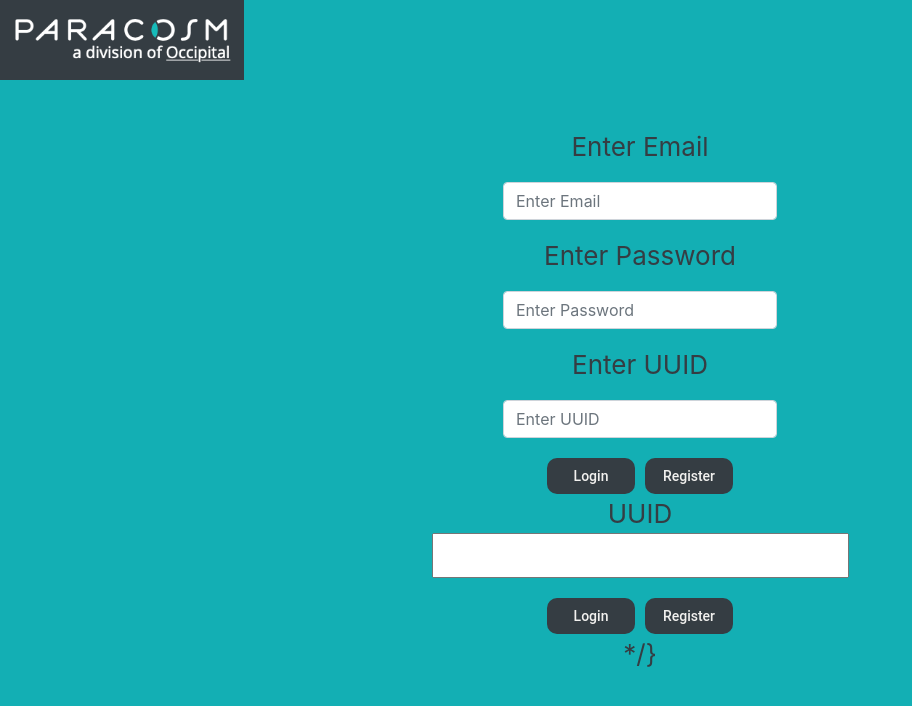
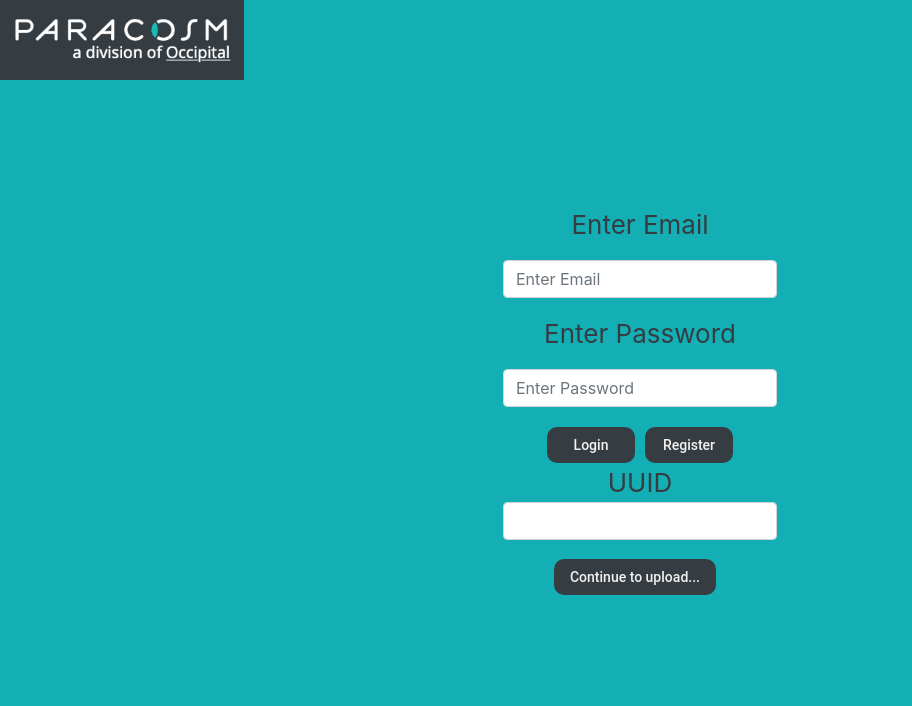
Before and after one commit to lukeherczeg/CalibrationApp, a React (Create React App) app in the folder client/: page /Home in a window 1280 px wide. Shown: the top 706 px of the page, without its empty margins (0-912 px from the left). Built offline with nearby package versions, Linux system fonts and the light colour scheme.

Commit message:
Login works, dealing with uuid functionaly now.

```diff
--- a/client/src/views/Home/Home.js
+++ b/client/src/views/Home/Home.js
@@ -53,24 +53,36 @@ class Home extends Component {
 
             {/*onChange, update the text in the UUID string*/}
             <text>UUID</text>
-                <p><input type="text" name="UUID" id="UUID" onChange={this.handleUuidChange}/></p>
-
+            <div className = "form-group">
+                <input value={this.state.UUID} type = "email" className = "form-control" onChange={this.handleUuidChange}/>
+            </div>
             <a class="Buttons">
               <Link to="/Upload">
           {/* When login pressed, handleSubmit and route to the Upload page.*/}
                 <button class="loginButton" type="button" onClick={() => { this.handleSubmit() }}>
-                  Login
+                  Continue to upload...
                 </button>
               </Link>
-              <Link to="/Register">
-                <button class="registerButton" type="button">
-                  Register
-                </button>
-              </Link>
-            </a> */}
+            </a>
           </div>
         );
     }
 }
 
+// <text>UUID</text>
+// <div className = "form-group">
+//     <input value={this.state.UUID} type = "email" className = "form-control" onChange={this.handleUuidChange}/>
+// </div>
+// <a class="Buttons">
+//   <Link to="/Upload">
+// {/* When login pressed, handleSubmit and route to the Upload page.*/}
+//     <button class="loginButton" type="button" onClick={() => { this.handleSubmit() }}>
+//       Continue to upload...
+//     </button>
+//   </Link>
+// </a>
+
+
+
+
 export default Home;
--- a/client/src/views/Register/RegisterAuth.js
+++ b/client/src/views/Register/RegisterAuth.js
@@ -10,13 +10,12 @@ const SignupComponent = () =>
     ({
         email: '',
         password:'',
-        confirm_pass: '',
         error: '',
         loading:false,
         message: '',
         showForm: true,
     })
-    const {email,password,confirm_pass,error,loading,message,showForm} = values
+    const {email,password,error,loading,message,showForm} = values
     //on submission check evenet
     const handleSubmit = (e) =>
     {
@@ -31,7 +30,7 @@ const SignupComponent = () =>
                     setValues({...values,error: data.error,loading:false})
                 }
                     else{
-                        setValues({...values,email:'',password:'',confirm_pass:'',error:'',loading:false,message:data.message,showForm:false});
+                        setValues({...values,email:'',password:'',error:'',loading:false,message:data.message,showForm:false});
 
                     }
             });
@@ -70,9 +69,10 @@ const SignupComponent = () =>
                 <input value ={password}onChange ={handleChange('password')} type = "password" className = "form-control" placeholder ="Enter Password"></input>
             </div>
             <p>Confirm Password</p>
-            <div className = "form-group">
-                <input value = {confirm_pass} onChange ={handleChange('confirm_pass')} type = "password" className = "form-control" placeholder ="Enter Password"></input>
-            </div>
+            {/*<div className = "form-group">
+                 <input value = {confirm_pass} onChange ={handleChange('confirm_pass')} type = "password" className = "form-control" placeholder ="Enter Password"></input>
+             </div>
+             */}
             <div>
                <button className = "signup">Signup</button>
            </div>
--- a/client/src/views/Register/SigninComponent.js
+++ b/client/src/views/Register/SigninComponent.js
@@ -10,21 +10,20 @@ const SigninComponent = () =>
     ({
         email: '',
         password:'',
-        uuid:'',
         error: '',
         loading:false,
         message: '',
         showForm: true,
         loadingDone: false,
     })
-    const {email,password,uuid,error,loading,loadingDone,message,showForm} = values
+    const {email,password,error,loading,loadingDone,message,showForm} = values
     //on submission check evenet
     const handleSubmit = (e) =>
     {
         e.preventDefault()
         // console.table('handle submit',{email,password,confirm_pass,error,loading,message,showForm});
         setValues({...values,loading:true, error:false})
-        const user = {email,password,uuid} ;
+        const user = {email,password} ;
         signin(user)
             .then(data => {
                 if(data.error)
@@ -32,7 +31,7 @@ const SigninComponent = () =>
                     setValues({...values,error: data.error,loading:false})
                 }
                     else{
-                        setValues({...values,email:'',password:'',uuid:'',error:'',loading:false,loadingDone:true,message:data.message,showForm:false});
+                        setValues({...values,email:'',password:'',error:'',loading:false,loadingDone:true,message:data.message,showForm:false});
                         //save user token to cookie,
                         //user info to local storage
                         //authenticate user
@@ -65,18 +64,12 @@ const SigninComponent = () =>
             <div className = "form-group">
                 <input value ={password}onChange ={handleChange('password')} type = "password" className = "form-control" placeholder ="Enter Password"></input>
             </div>
-            <p>Enter UUID</p>
-            <div className = "form-group">
-                <input value ={uuid}onChange ={handleChange('uuid')} type = "uuid" className = "form-control" placeholder ="Enter UUID"></input>
-            </div>
             <div>
                 {/* When login pressed, handleSubmit and route to the Upload page.*/}
-              <Link to ="/Upload">
               {/* i broke this to try and make the upload route work with the auth stuff k*/}
               <button className ="loginButton" >
                 Login
               </button>
-              </Link>
              <Link to ="/Register">
               <button className = "registerButton">Register</button>
              </Link>
```
Also changed, not shown: 2 other files (tests, documents, lock files or other folders).
